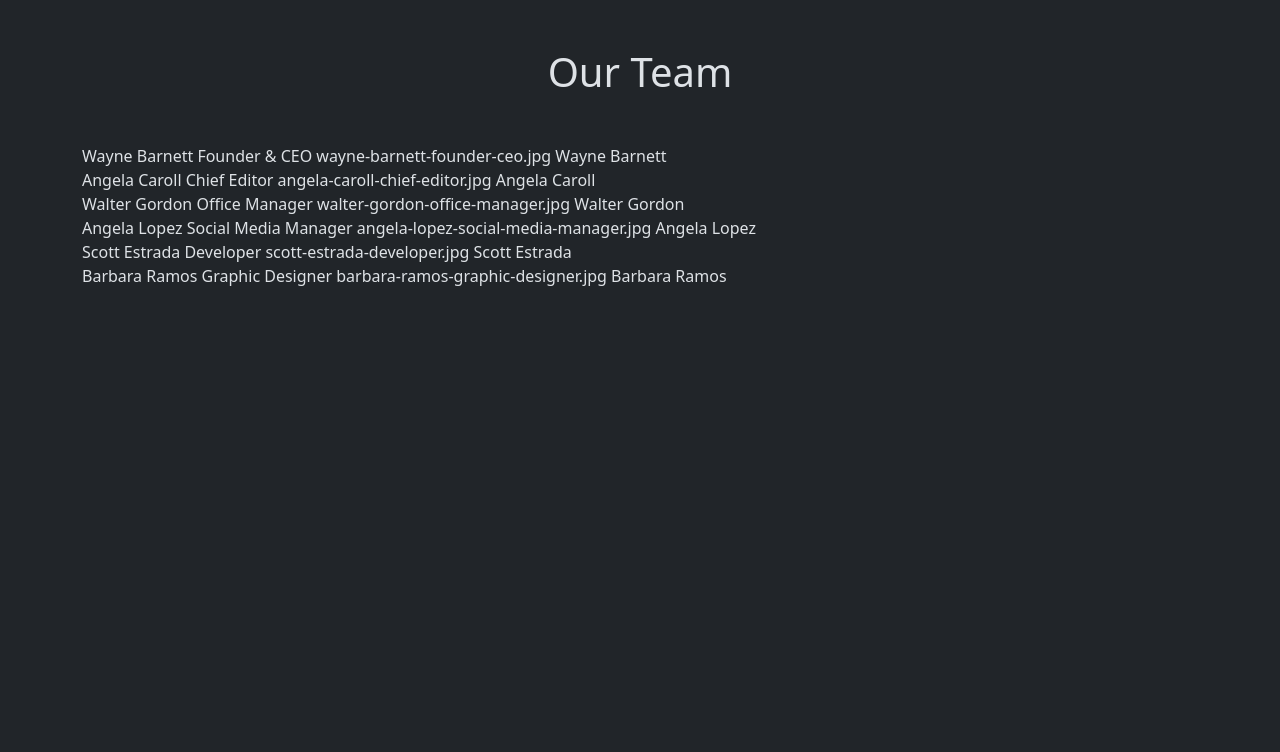
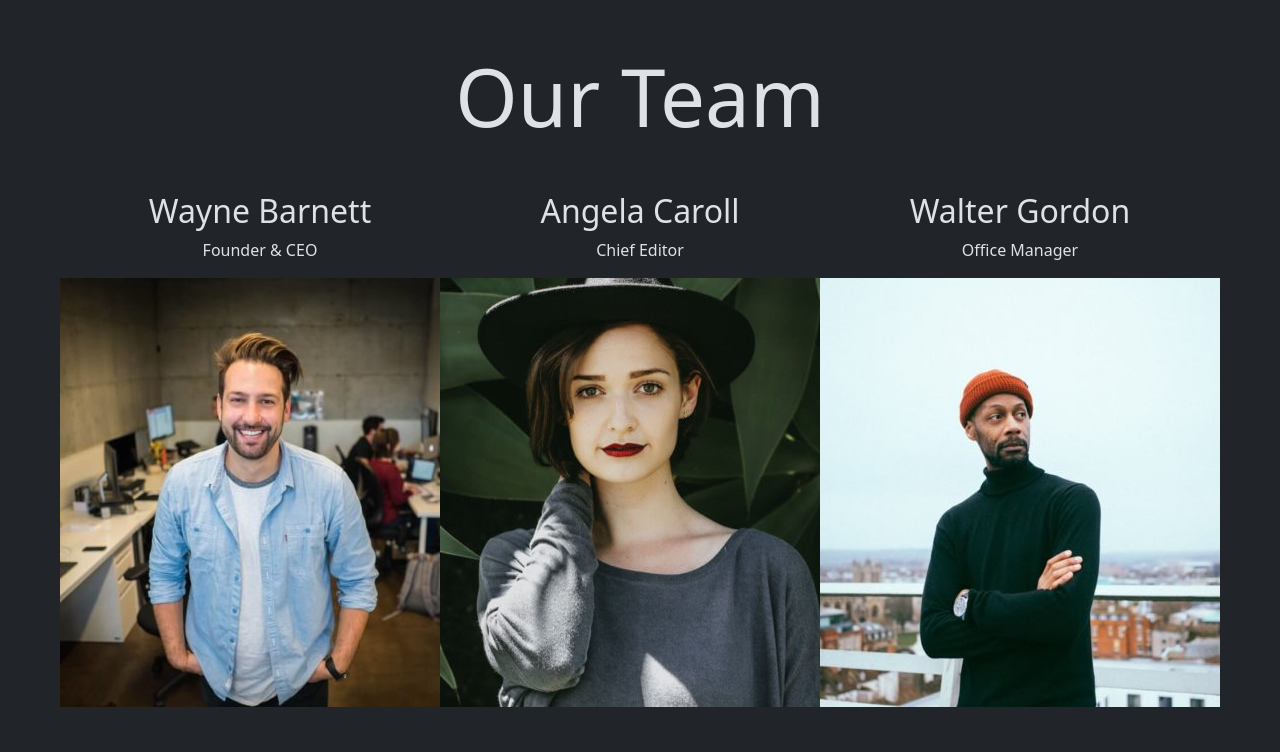
Before and after one commit to albertoferri/js-our-team, a plain HTML site: page index.html in a window 1280 px wide. Shown: the top 752 px of the page. Drawn offline with nearby package versions, Linux system fonts and the light colour scheme.

Commit message:
bonus 1       aggiunto percorso giusto delle immagini per visualizzarle bene

```diff
--- a/index.html
+++ b/index.html
@@ -9,12 +9,11 @@
     <link href="https://cdn.jsdelivr.net/npm/bootstrap@5.3.2/dist/css/bootstrap.min.css" rel="stylesheet" integrity="sha384-T3c6CoIi6uLrA9TneNEoa7RxnatzjcDSCmG1MXxSR1GAsXEV/Dwwykc2MPK8M2HN" crossorigin="anonymous">
   </head>
   <body>
-    <h1 class="text-center my-5">Our Team</h1>
+    <h1 class="text-center my-5 display-1 ">Our Team</h1>
 
     <div class="container">
-        <div class="row">
-            <div id="team-info"></div>
-        </div>
+
+        <div class="row row-gap-5 my-5" id="team-info"></div>
     </div>
 
 
--- a/js/script.js
+++ b/js/script.js
@@ -57,7 +57,11 @@ let teamInfoHTML = "";
 // Ciclo for-in per iterare sugli indici dell'array teamMembers
 for (let key in teamMembers) {
     const member = teamMembers[key];
-    teamInfoHTML += `${member.nome} ${member.ruolo} ${member.foto} ${member.nome} <br>`;
+    teamInfoHTML += `<div class="col-4 d-flex flex-column align-items-center">
+                        <h2>${member.nome}</h2>
+                        <p>${member.ruolo}</p>
+                        <img src= img/${member.foto} alt=${member.nome}>
+                     </div>`;
 }
 
 // Inserimento della stringa HTML nel contenuto dell'elemento #team-info
```
